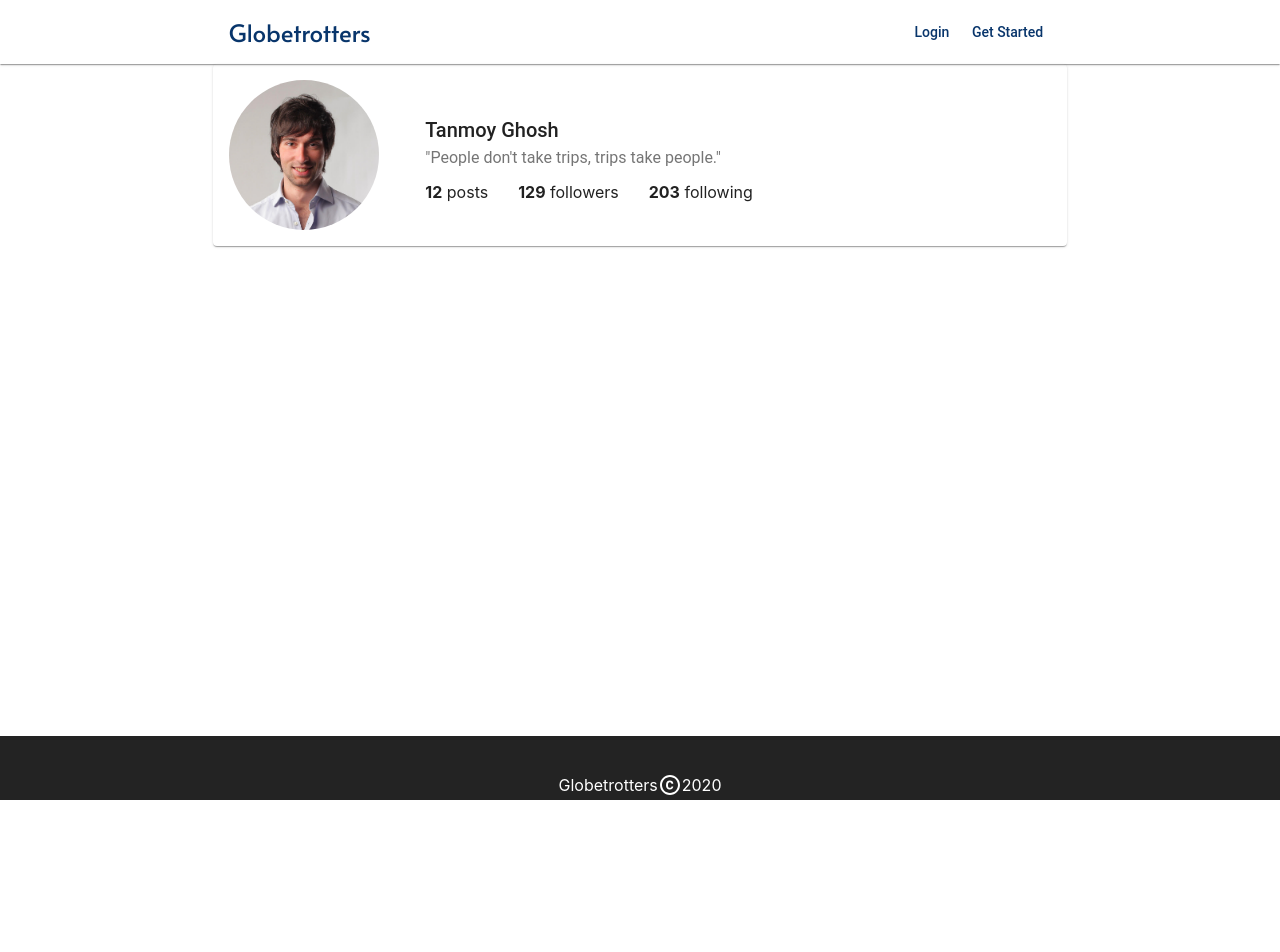
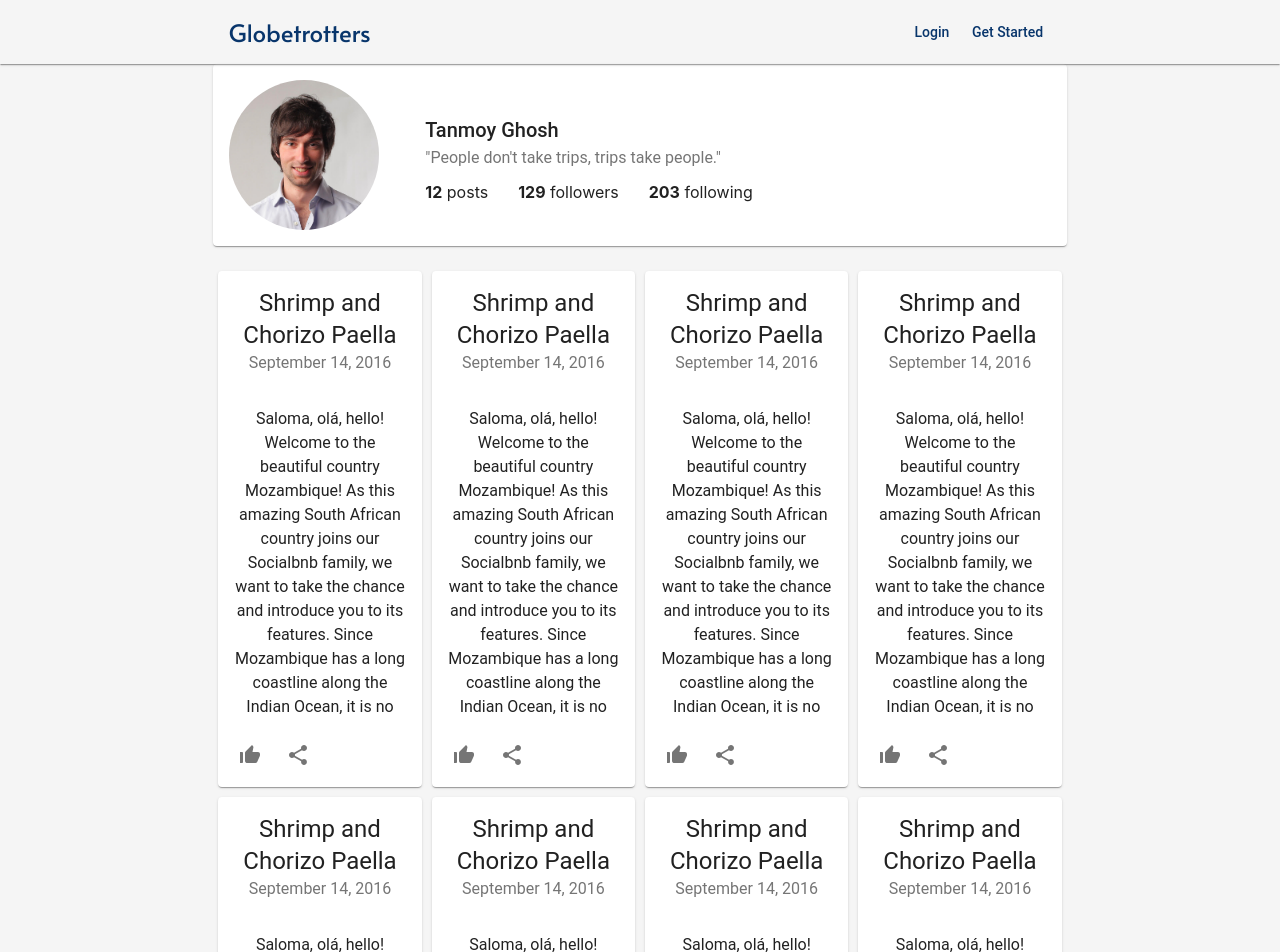
Before and after one commit to ankan17/globetrotters, a React (Create React App) app in the folder frontend/: page /user in a window 1280 px wide. Shown: the top 952 px of the page. Before the commit the page ends 800 px from the top, so only its background shows below. Built offline with nearby package versions, Linux system fonts and the light colour scheme; a web font is replaced by a local one.

Commit message:
Add Profile PostFeeds

```diff
--- a/frontend/src/components/layouts/content.jsx
+++ b/frontend/src/components/layouts/content.jsx
@@ -6,6 +6,10 @@ import PropTypes from "prop-types";
 const useStyles = makeStyles({
   content: {
     flex: 1,
+    // backgroundImage: 'url("/static/img/bg3.png")',
+    // backgroundPosition: "center",
+    // backgroundRepeat: "no-repeat",
+    // backgroundSize: "contain",
   },
 });
 
--- a/frontend/src/components/pages/post.jsx
+++ b/frontend/src/components/pages/post.jsx
@@ -1,7 +1,12 @@
 import React from "react";
+// import PropTypes from "prop-types";
 
 const Post = () => {
-  return <div>Post</div>;
+  return <div />;
 };
 
+// Post.propTypes = {
+//   children: PropTypes.children,
+// };
+
 export default Post;
--- a/frontend/src/components/pages/profile.jsx
+++ b/frontend/src/components/pages/profile.jsx
@@ -1,47 +1,7 @@
 import React from "react";
-import {
-  Card,
-  CardContent,
-  Typography,
-  makeStyles,
-  Avatar,
-} from "@material-ui/core";
-
-const useStyles = makeStyles((theme) => {
-  return {
-    root: {
-      display: "flex",
-      alignItems: "center",
-      flexDirection: "row",
-    },
-    content: {
-      padding: "30px",
-    },
-    image: {
-      display: "flex",
-      alignItems: "center",
-    },
-    counts: {
-      display: "inline-block",
-      paddingRight: "30px",
-    },
-    avatar: {
-      width: "150px",
-      height: "150px",
-      [theme.breakpoints.down("sm")]: {
-        width: "100px",
-        height: "100px",
-      },
-    },
-    pos: {
-      marginBottom: 12,
-    },
-  };
-});
+import { ProfileCard, ProfileFeed } from "../widgets";
 
 const Profile = () => {
-  const classes = useStyles();
-
   const userInfo = {
     name: "Tanmoy Ghosh",
     bio: '"People don\'t take trips, trips take people."',
@@ -52,36 +12,12 @@ const Profile = () => {
     },
     image: "/static/img/profile_user.jpg",
   };
-  // <span>{userInfo.counts.posts}</span>
-  // <span>{userInfo.counts.followers}</span>
-  // <span>{userInfo.counts.following}</span>
+
   return (
     <div>
-      <Card className={classes.root}>
-        <CardContent className={classes.image}>
-          <Avatar className={classes.avatar} alt="User DP" src={userInfo.image} />
-        </CardContent>
-        <CardContent className={classes.content}>
-          <Typography variant="h6" component="h2">
-            {userInfo.name}
-          </Typography>
-          <Typography className={classes.pos} color="textSecondary">
-            {userInfo.bio}
-          </Typography>
-          <div className={classes.counts}>
-            <strong>{userInfo.counts.posts}</strong>
-            {" posts"}
-          </div>
-          <div className={classes.counts}>
-            <strong>{userInfo.counts.followers}</strong>
-            {" followers"}
-          </div>
-          <div className={classes.counts}>
-            <strong>{userInfo.counts.following}</strong>
-            {" following"}
-          </div>
-        </CardContent>
-      </Card>
+      <ProfileCard userInfo={userInfo} />
+      <br />
+      <ProfileFeed />
     </div>
   );
 };
--- /dev/null
+++ b/frontend/src/components/widgets/index.jsx
@@ -0,0 +1,5 @@
+import ProfileCard from "./profileCard";
+import PostCard from "./postCard";
+import ProfileFeed from "./profileFeed";
+
+export { ProfileCard, PostCard, ProfileFeed };
--- /dev/null
+++ b/frontend/src/components/widgets/postCard.jsx
@@ -0,0 +1,59 @@
+import React from "react";
+import { makeStyles } from "@material-ui/core/styles";
+import Card from "@material-ui/core/Card";
+import CardHeader from "@material-ui/core/CardHeader";
+import CardMedia from "@material-ui/core/CardContent";
+import CardActions from "@material-ui/core/CardActions";
+import IconButton from "@material-ui/core/IconButton";
+import Typography from "@material-ui/core/Typography";
+import ThumbUpAltIcon from "@material-ui/icons/ThumbUpAlt";
+import ShareIcon from "@material-ui/icons/Share";
+// import Avatar from "@material-ui/core/Avatar";
+
+const useStyles = makeStyles(() => ({
+  content: {
+    maxHeight: "300px",
+    overflow: "hidden",
+  },
+}));
+
+const PostCard = () => {
+  const classes = useStyles();
+
+  return (
+    <Card>
+      <CardHeader title="Shrimp and Chorizo Paella" subheader="September 14, 2016" />
+      <CardMedia className={classes.content} image="/static/img/postcard.jpg">
+        <Typography component="p">
+          Saloma, olá, hello! Welcome to the beautiful country Mozambique! As this
+          amazing South African country joins our Socialbnb family, we want to take
+          the chance and introduce you to its features. Since Mozambique has a long
+          coastline along the Indian Ocean, it is no wonder that this country has
+          magnificent, white sandy beaches. Beautiful, crystal clear, and lovingly
+          warm water invites you for relaxing days at the beach. What is missing in
+          order for it to be just like paradise? Indeed, palm trees that are offering
+          their pleasing shade. Be aware of falling coconuts though! The most
+          beautiful beaches are supposed to be Bilene, Barra Beach Club, and Tofo.
+          Pack your sunscreen and off you go! Talking of coconuts, other food you
+          should give a try is Matapa. Matapa is a typical creamy main dish made out
+          of peanuts, cassaca tree leaves and coconuts. Usually its side dish is
+          Chima, a sort of corn porridge. Something else you should try are some of
+          Mozambiques wild fruits with funny names such as: Malamba, Mavungua,
+          Mambimi, or Tintsiva, just to name a few. Ask a local person for guidence
+          just to be on the safe side. Of course you shouldn’t just randomly eat
+          fruits that you don’t know.
+        </Typography>
+      </CardMedia>
+      <CardActions disableSpacing>
+        <IconButton aria-label="add to favorites">
+          <ThumbUpAltIcon />
+        </IconButton>
+        <IconButton aria-label="share">
+          <ShareIcon />
+        </IconButton>
+      </CardActions>
+    </Card>
+  );
+};
+
+export default PostCard;
--- /dev/null
+++ b/frontend/src/components/widgets/profileCard.jsx
@@ -0,0 +1,81 @@
+import React from "react";
+import {
+  Card,
+  CardContent,
+  Typography,
+  makeStyles,
+  Avatar,
+} from "@material-ui/core";
+import PropTypes from "prop-types";
+
+const useStyles = makeStyles((theme) => {
+  return {
+    root: {
+      display: "flex",
+      alignItems: "center",
+      flexDirection: "row",
+    },
+    content: {
+      padding: "30px",
+    },
+    image: {
+      display: "flex",
+      alignItems: "center",
+    },
+    counts: {
+      display: "inline-block",
+      paddingRight: "30px",
+    },
+    avatar: {
+      width: "150px",
+      height: "150px",
+      [theme.breakpoints.down("sm")]: {
+        width: "100px",
+        height: "100px",
+      },
+    },
+    pos: {
+      marginBottom: 12,
+    },
+  };
+});
+
+const ProfileCard = (props) => {
+  const classes = useStyles();
+
+  const { userInfo } = props;
+
+  return (
+    <Card className={classes.root}>
+      <CardContent className={classes.image}>
+        <Avatar className={classes.avatar} alt="User DP" src={userInfo.image} />
+      </CardContent>
+      <CardContent className={classes.content}>
+        <Typography variant="h6" component="h2">
+          {userInfo.name}
+        </Typography>
+        <Typography className={classes.pos} color="textSecondary">
+          {userInfo.bio}
+        </Typography>
+        <div className={classes.counts}>
+          <strong>{userInfo.counts.posts}</strong>
+          {" posts"}
+        </div>
+        <div className={classes.counts}>
+          <strong>{userInfo.counts.followers}</strong>
+          {" followers"}
+        </div>
+        <div className={classes.counts}>
+          <strong>{userInfo.counts.following}</strong>
+          {" following"}
+        </div>
+      </CardContent>
+    </Card>
+  );
+};
+
+ProfileCard.propTypes = {
+  userInfo: PropTypes.node.isRequired,
+};
+
+export default ProfileCard;
--- /dev/null
+++ b/frontend/src/components/widgets/profileFeed.jsx
@@ -0,0 +1,49 @@
+import React from "react";
+import { makeStyles } from "@material-ui/core/styles";
+import Grid from "@material-ui/core/Grid";
+import PostCard from "./postCard";
+
+const useStyles = makeStyles((theme) => ({
+  root: {
+    flexGrow: 1,
+  },
+  paper: {
+    margin: "5px",
+    textAlign: "center",
+    color: theme.palette.text.secondary,
+  },
+}));
+
+const makeRow = (rowPosts, rowId, classes) => {
+  return (
+    <Grid container>
+      {rowPosts.map((post, index) => {
+        return (
+          <Grid className={classes.paper} item xs>
+            <PostCard id={`${rowId}_${index}`}>xs</PostCard>
+          </Grid>
+        );
+      })}
+    </Grid>
+  );
+};
+
+const ProfileFeed = () => {
+  const classes = useStyles();
+  const posts = [{}, {}, {}, {}, {}, {}, {}, {}];
+  const postArrays = [];
+
+  for (let i = 0; i < posts.length; i += 3) {
+    postArrays.push(posts.slice(i, i + 4));
+  }
+
+  return (
+    <div className={classes.root}>
+      {postArrays.map((rowPosts, index) => {
+        return makeRow(rowPosts, index, classes);
+      })}
+    </div>
+  );
+};
+
+export default ProfileFeed;
--- a/frontend/src/index.css
+++ b/frontend/src/index.css
@@ -1,7 +1,7 @@
 body {
   margin: 0;
   min-height: 100vh;
-  background-color: white;
+  background-color: rgb(245, 245, 245);
   font-family: -apple-system, BlinkMacSystemFont, "Adamina", "Segoe UI", "Roboto",
     "Oxygen", "Ubuntu", "Cantarell", "Fira Sans", "Droid Sans", "Helvetica Neue",
     sans-serif;
```
Also changed, not shown: frontend/public/static/img/bg.png (added), frontend/public/static/img/postcard.jpg (added).
